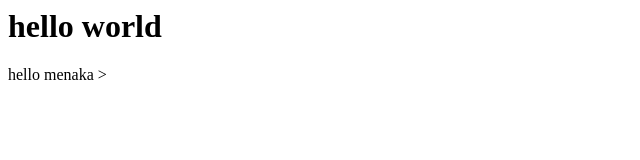
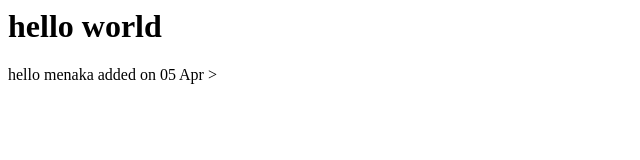
Before and after one commit to me948/githubrepo, a plain HTML site: page index.html in a window 1280 px wide. Shown: the whole page, without its empty margins (0-640 px from the left). Drawn offline with Linux system fonts and the light colour scheme.

Commit message:
Update index.html

```diff
--- a/index.html
+++ b/index.html
@@ -1,3 +1,4 @@
 <h1> hello world </h1
 <h2> hello menaka </h2>
+added on 05 Apr
 >
```
